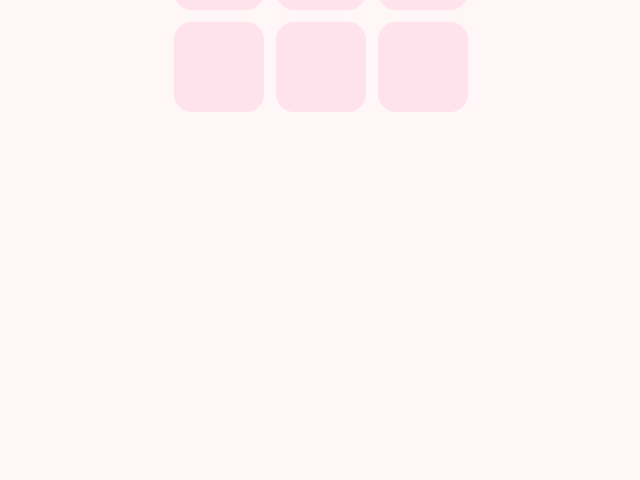
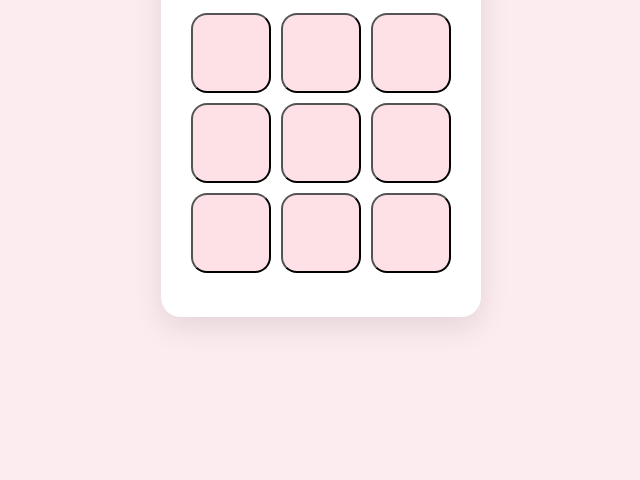
Before and after one commit to minty-vc/tictactoe, a website: page index.html in a window 1280 px wide. Shown: the part 336-816 px from the top of the page, without its empty margins (319-959 px from the left). Drawn offline with Linux system fonts and the light colour scheme.

Commit message:
Update style.css

```diff
--- a/style.css
+++ b/style.css
@@ -1,71 +1,83 @@
+* {
+  box-sizing: border-box;
+  font-family: system-ui, -apple-system, BlinkMacSystemFont;
+}
+
 body {
-  font-family: "Arial", sans-serif;
-  background: #fff6f8;
-  color: #444;
+  background: #fdecef;
+  display: flex;
+  justify-content: center;
+  align-items: center;
+  min-height: 100vh;
+}
+
+.card {
+  background: #fff;
+  padding: 24px;
+  border-radius: 20px;
+  width: 320px;
   text-align: center;
-  padding: 20px;
+  box-shadow: 0 10px 30px rgba(0,0,0,0.1);
 }
 
 h1 {
-  color: #d16c8c;
+  color: #d96c8a;
+  margin-bottom: 8px;
 }
 
 #status {
-  margin: 10px 0;
-  font-size: 18px;
+  margin-bottom: 16px;
 }
 
-#board {
+.board {
   display: grid;
-  grid-template-columns: repeat(3, 90px);
-  gap: 12px;
+  grid-template-columns: repeat(3, 80px);
+  gap: 10px;
   justify-content: center;
-  margin: 25px auto;
+  margin-bottom: 20px;
 }
 
 .cell {
-  width: 90px;
-  height: 90px;
-  font-size: 40px;
-  background: #ffe3ec;
-  border: none;
-  border-radius: 18px;
+  width: 80px;
+  height: 80px;
+  background: #fde1e7;
+  border-radius: 16px;
+  font-size: 36px;
+  display: flex;
+  align-items: center;
+  justify-content: center;
   cursor: pointer;
-  transition: background 0.2s;
 }
 
-.cell:hover {
-  background: #ffd1e1;
+.cell.disabled {
+  pointer-events: none;
+  opacity: 0.6;
 }
 
-#result {
-  margin-top: 25px;
+.result p {
+  margin-bottom: 16px;
+  font-size: 16px;
 }
 
-#result-text {
-  font-size: 18px;
-  margin-bottom: 15px;
+.btn {
+  display: block;
+  width: 100%;
+  padding: 12px;
+  border-radius: 999px;
+  border: none;
+  cursor: pointer;
+  text-decoration: none;
+  margin-bottom: 10px;
 }
 
-button,
-#tg-btn {
-  padding: 12px 20px;
-  border-radius: 25px;
-  border: none;
-  font-size: 16px;
-  cursor: pointer;
-  background: #f4a6c1;
-  color: white;
+.pink {
+  background: #f6a6b6;
+  color: #000;
 }
 
-button:hover,
-#tg-btn:hover {
-  background: #e48aa9;
-}
-
-#tg-btn {
-  display: inline-block;
-  text-decoration: none;
+.blue {
+  background: #cde7ff;
+  color: #000;
 }
 
 .hidden {
```
